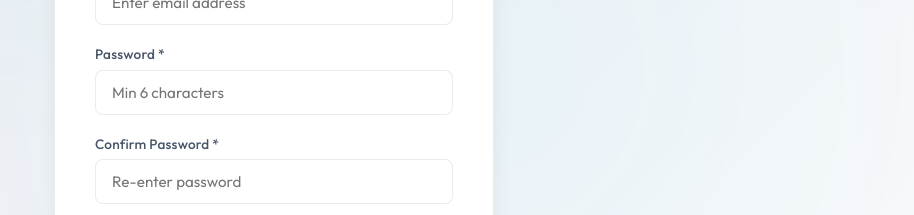
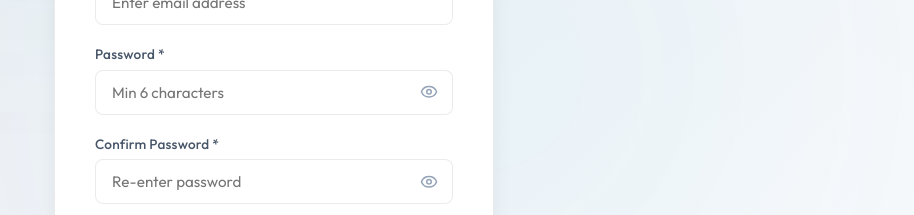
Before and after one commit to neel040205-np/patelstocks, a React (Vite) app in the folder client/: page /signup in a window 1280 px wide. Shown: the part 585-800 px from the top of the page, without its empty margins (366-1280 px from the left). Built offline with nearby package versions, Linux system fonts and the light colour scheme; no server answers.

Commit message:
Add show/hide password eye icon toggle for login and signup password fields

```diff
--- a/client/src/pages/Login.jsx
+++ b/client/src/pages/Login.jsx
@@ -2,13 +2,14 @@ import { useState } from 'react';
 import { useNavigate, Link } from 'react-router-dom';
 import { useAuth } from '../context/AuthContext';
 import { useLanguage } from '../context/LanguageContext';
-import { Lock, Phone, AlertCircle, KeyRound, X, CheckCircle2, MessageSquare } from 'lucide-react';
+import { Lock, Phone, AlertCircle, KeyRound, X, CheckCircle2, MessageSquare, Eye, EyeOff } from 'lucide-react';
 import HeaderToggles from '../components/HeaderToggles';
 import authService from '../services/authService';
 
 const Login = () => {
   const [mobileNumber, setMobileNumber] = useState('');
   const [password, setPassword] = useState('');
+  const [showPassword, setShowPassword] = useState(false);
   const [error, setError] = useState('');
   const [loading, setLoading] = useState(false);
 
@@ -17,6 +18,7 @@ const Login = () => {
   const [resetMobile, setResetMobile] = useState('');
   const [resetPin, setResetPin] = useState('');
   const [newPassword, setNewPassword] = useState('');
+  const [showResetPassword, setShowResetPassword] = useState(false);
   const [resetError, setResetError] = useState('');
   const [resetSuccess, setResetSuccess] = useState('');
   const [resetLoading, setResetLoading] = useState(false);
@@ -151,16 +153,38 @@ const Login = () => {
                 Forgot Password?
               </button>
             </div>
-            <div className="input-container">
+            <div className="input-container" style={{ position: 'relative' }}>
               <input
                 id="password"
-                type="password"
+                type={showPassword ? 'text' : 'password'}
                 placeholder={language === 'en' ? "Enter password" : "પાસવર્ડ દાખલ કરો"}
                 value={password}
                 onChange={(e) => setPassword(e.target.value)}
                 disabled={loading}
                 required
+                style={{ paddingRight: '2.5rem' }}
               />
+              <button
+                type="button"
+                onClick={() => setShowPassword(!showPassword)}
+                style={{
+                  position: 'absolute',
+                  right: '0.75rem',
+                  top: '50%',
+                  transform: 'translateY(-50%)',
+                  background: 'none',
+                  border: 'none',
+                  color: '#94a3b8',
+                  cursor: 'pointer',
+                  display: 'flex',
+                  alignItems: 'center',
+                  padding: '0.2rem'
+                }}
+                tabIndex={-1}
+                title={showPassword ? "Hide password" : "Show password"}
+              >
+                {showPassword ? <EyeOff size={18} /> : <Eye size={18} />}
+              </button>
             </div>
           </div>
 
@@ -236,14 +260,37 @@ const Login = () => {
 
               <div>
                 <label style={{ display: 'block', color: '#cbd5e1', fontSize: '0.8rem', fontWeight: 600, marginBottom: '0.3rem' }}>New Password</label>
+                <div style={{ position: 'relative' }}>
                   <input
-                  type="password"
+                    type={showResetPassword ? 'text' : 'password'}
                     placeholder="Minimum 6 characters"
                     value={newPassword}
                     onChange={(e) => setNewPassword(e.target.value)}
-                  style={{ width: '100%', padding: '0.6rem 0.8rem', borderRadius: '0.5rem', border: '1px solid #334155', backgroundColor: '#1e293b', color: '#ffffff', fontSize: '0.85rem' }}
+                    style={{ width: '100%', padding: '0.6rem 2.5rem 0.6rem 0.8rem', borderRadius: '0.5rem', border: '1px solid #334155', backgroundColor: '#1e293b', color: '#ffffff', fontSize: '0.85rem' }}
                     required
                   />
+                  <button
+                    type="button"
+                    onClick={() => setShowResetPassword(!showResetPassword)}
+                    style={{
+                      position: 'absolute',
+                      right: '0.75rem',
+                      top: '50%',
+                      transform: 'translateY(-50%)',
+                      background: 'none',
+                      border: 'none',
+                      color: '#94a3b8',
+                      cursor: 'pointer',
+                      display: 'flex',
+                      alignItems: 'center',
+                      padding: '0.2rem'
+                    }}
+                    tabIndex={-1}
+                    title={showResetPassword ? "Hide password" : "Show password"}
+                  >
+                    {showResetPassword ? <EyeOff size={18} /> : <Eye size={18} />}
+                  </button>
+                </div>
               </div>
 
               <button
--- a/client/src/pages/Signup.jsx
+++ b/client/src/pages/Signup.jsx
@@ -2,7 +2,7 @@ import { useState } from 'react';
 import { useNavigate, Link } from 'react-router-dom';
 import { useAuth } from '../context/AuthContext';
 import { useLanguage } from '../context/LanguageContext';
-import { AlertCircle } from 'lucide-react';
+import { AlertCircle, Eye, EyeOff } from 'lucide-react';
 import HeaderToggles from '../components/HeaderToggles';
 
 const Signup = () => {
@@ -11,6 +11,8 @@ const Signup = () => {
   const [email, setEmail] = useState('');
   const [password, setPassword] = useState('');
   const [confirmPassword, setConfirmPassword] = useState('');
+  const [showPassword, setShowPassword] = useState(false);
+  const [showConfirmPassword, setShowConfirmPassword] = useState(false);
   const [error, setError] = useState('');
   const [loading, setLoading] = useState(false);
 
@@ -126,28 +128,76 @@ const Signup = () => {
 
           <div className="form-group">
             <label htmlFor="password">{t('password')} *</label>
+            <div className="input-container" style={{ position: 'relative' }}>
               <input
                 id="password"
-              type="password"
+                type={showPassword ? 'text' : 'password'}
                 placeholder={language === 'en' ? "Min 6 characters" : "ઓછામાં ઓછા ૬ અક્ષર"}
                 value={password}
                 onChange={(e) => setPassword(e.target.value)}
                 disabled={loading}
                 required
+                style={{ paddingRight: '2.5rem' }}
               />
+              <button
+                type="button"
+                onClick={() => setShowPassword(!showPassword)}
+                style={{
+                  position: 'absolute',
+                  right: '0.75rem',
+                  top: '50%',
+                  transform: 'translateY(-50%)',
+                  background: 'none',
+                  border: 'none',
+                  color: '#94a3b8',
+                  cursor: 'pointer',
+                  display: 'flex',
+                  alignItems: 'center',
+                  padding: '0.2rem'
+                }}
+                tabIndex={-1}
+                title={showPassword ? "Hide password" : "Show password"}
+              >
+                {showPassword ? <EyeOff size={18} /> : <Eye size={18} />}
+              </button>
+            </div>
           </div>
 
           <div className="form-group">
             <label htmlFor="confirmPassword">{t('confirmPassword')} *</label>
+            <div className="input-container" style={{ position: 'relative' }}>
               <input
                 id="confirmPassword"
-              type="password"
+                type={showConfirmPassword ? 'text' : 'password'}
                 placeholder={language === 'en' ? "Re-enter password" : "પાસવર્ડ ફરીથી દાખલ કરો"}
                 value={confirmPassword}
                 onChange={(e) => setConfirmPassword(e.target.value)}
                 disabled={loading}
                 required
+                style={{ paddingRight: '2.5rem' }}
               />
+              <button
+                type="button"
+                onClick={() => setShowConfirmPassword(!showConfirmPassword)}
+                style={{
+                  position: 'absolute',
+                  right: '0.75rem',
+                  top: '50%',
+                  transform: 'translateY(-50%)',
+                  background: 'none',
+                  border: 'none',
+                  color: '#94a3b8',
+                  cursor: 'pointer',
+                  display: 'flex',
+                  alignItems: 'center',
+                  padding: '0.2rem'
+                }}
+                tabIndex={-1}
+                title={showConfirmPassword ? "Hide password" : "Show password"}
+              >
+                {showConfirmPassword ? <EyeOff size={18} /> : <Eye size={18} />}
+              </button>
+            </div>
           </div>
 
           <button type="submit" className="btn-primary" disabled={loading}>
```
Lines whose indentation alone changed are shown as unchanged.
